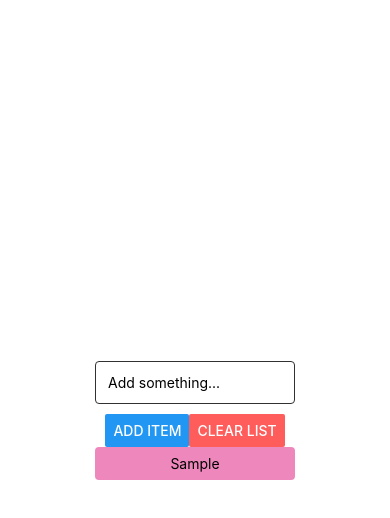
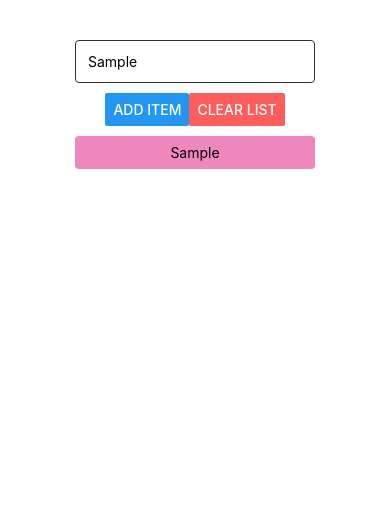
Before and after one commit to cl4pper/native-practice, a React Native app: screen / in a window 390 px wide. Both pictures are taken after typing "Sample" into the empty fields and a click on the button "ADD ITEM". Shown: the top 518 px of the page. Built offline with nearby package versions, Linux system fonts and the light colour scheme.

Commit message:
feat: implement native list component
* refact: update item struct and methods

```diff
--- a/App.js
+++ b/App.js
@@ -1,6 +1,6 @@
 import { StatusBar } from 'expo-status-bar';
 import React, { useState } from 'react';
-import { Alert, Button, StyleSheet, Text, TextInput, View } from 'react-native';
+import { Alert, Button, FlatList, ScrollView, StyleSheet, Text, TextInput, View } from 'react-native';
 
 export default function App() {
   const [text, updateText] = useState('');
@@ -16,17 +16,24 @@ export default function App() {
   };
 
   function removeItem(selected) {
-    handleList(list.filter(item => list.indexOf(item) !== selected));
+    handleList(list.filter(item => item.id !== selected));
   };
 
-  function addItem(item) {
-    let newList = [...list, item];
+  function generateItem(value) {
+    return {
+      id: Math.random().toString(),
+      value,
+    }
+  };
+
+  function addItem(value) {
+    let newList = [...list, generateItem(value)];
     handleList(newList);
   };
 
   function updateList(item) {
     addItem(item);
-    clearInput();
+    // clearInput();
   };
 
   return (
@@ -49,16 +56,16 @@ export default function App() {
           onPress={() => clearList()}
         />
       </View>
-      <View>
-        { list.map((item, index) => (
+      <FlatList
+        style={styles.flatList}
+        data={list}
+        keyExtractor={item => list.indexOf(item)}
+        renderItem={(itemData) => (
           <View style={styles.item}>
-            <Text
-              key={index}
-              style={styles.text}
-              onPress={() => removeItem(index)}>{item}</Text>
+            <Text style={styles.text} onPress={() => removeItem(itemData.item.id)}>{itemData.item.value}</Text>
           </View>
-        )) }
-      </View>
+        )}
+        />
       <StatusBar style="auto" />
     </View>
   );
@@ -66,14 +73,14 @@ export default function App() {
 
 const styles = StyleSheet.create({
   container: {
-    flex: 1,
     alignItems: 'center',
     justifyContent: 'center',
-    padding: 40,
+    paddingVertical: 40,
+    paddingHorizontal: 20,
     backgroundColor: '#fff',
   },
   inputText: {
-    width: 200,
+    width: 240,
     padding: 12,
     marginBottom: 10,
     borderWidth: 1,
@@ -83,9 +90,13 @@ const styles = StyleSheet.create({
   buttons: {
     flexDirection: 'row',
     justifyContent: 'space-between',
+    marginBottom: 10,
+  },
+  flatList: {
+    paddingHorizontal: 8,
   },
   item: {
-    width: 200,
+    width: 240,
     paddingVertical: 8,
     paddingHorizontal: 4,
     backgroundColor: '#EE88BC',
```
